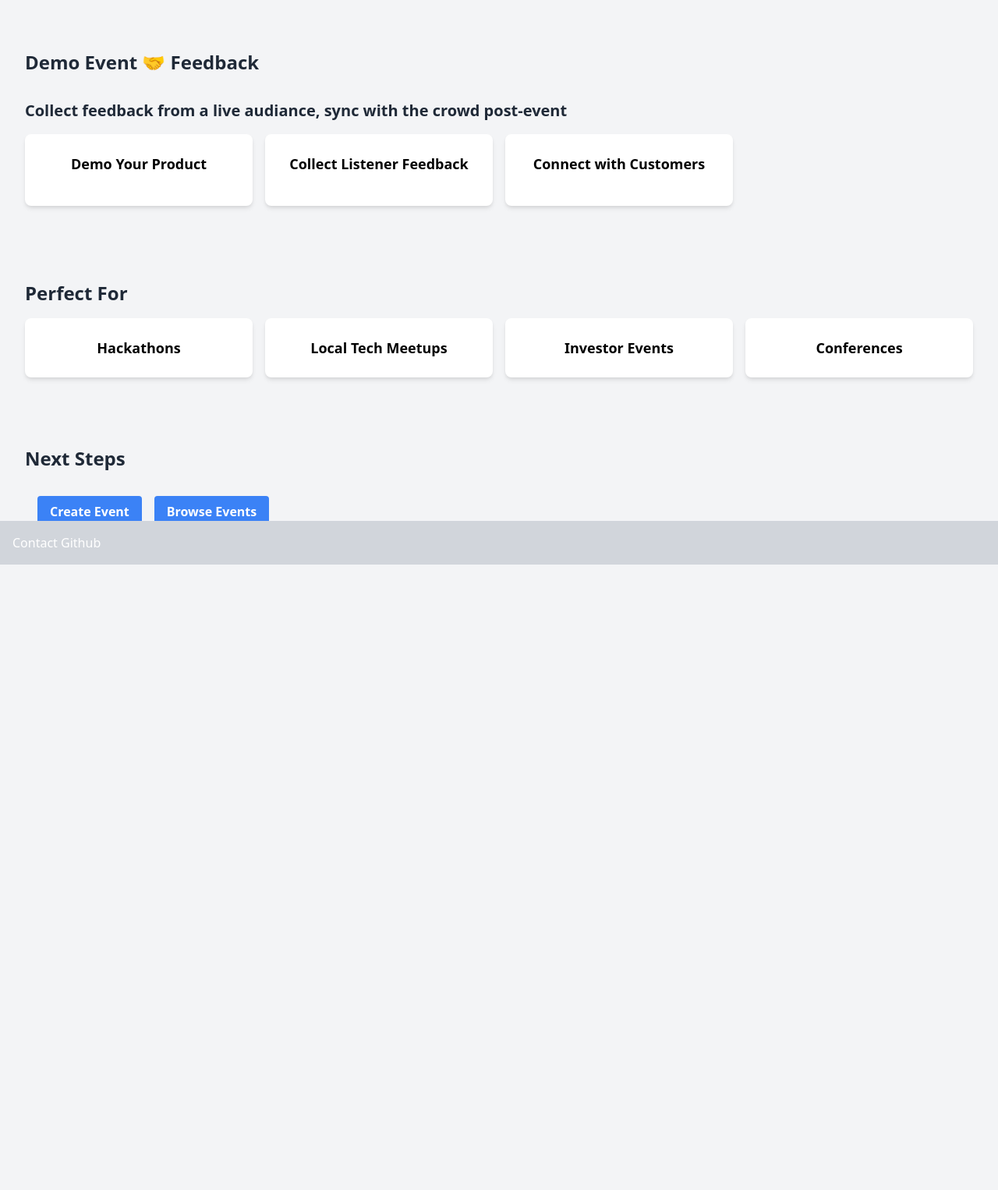
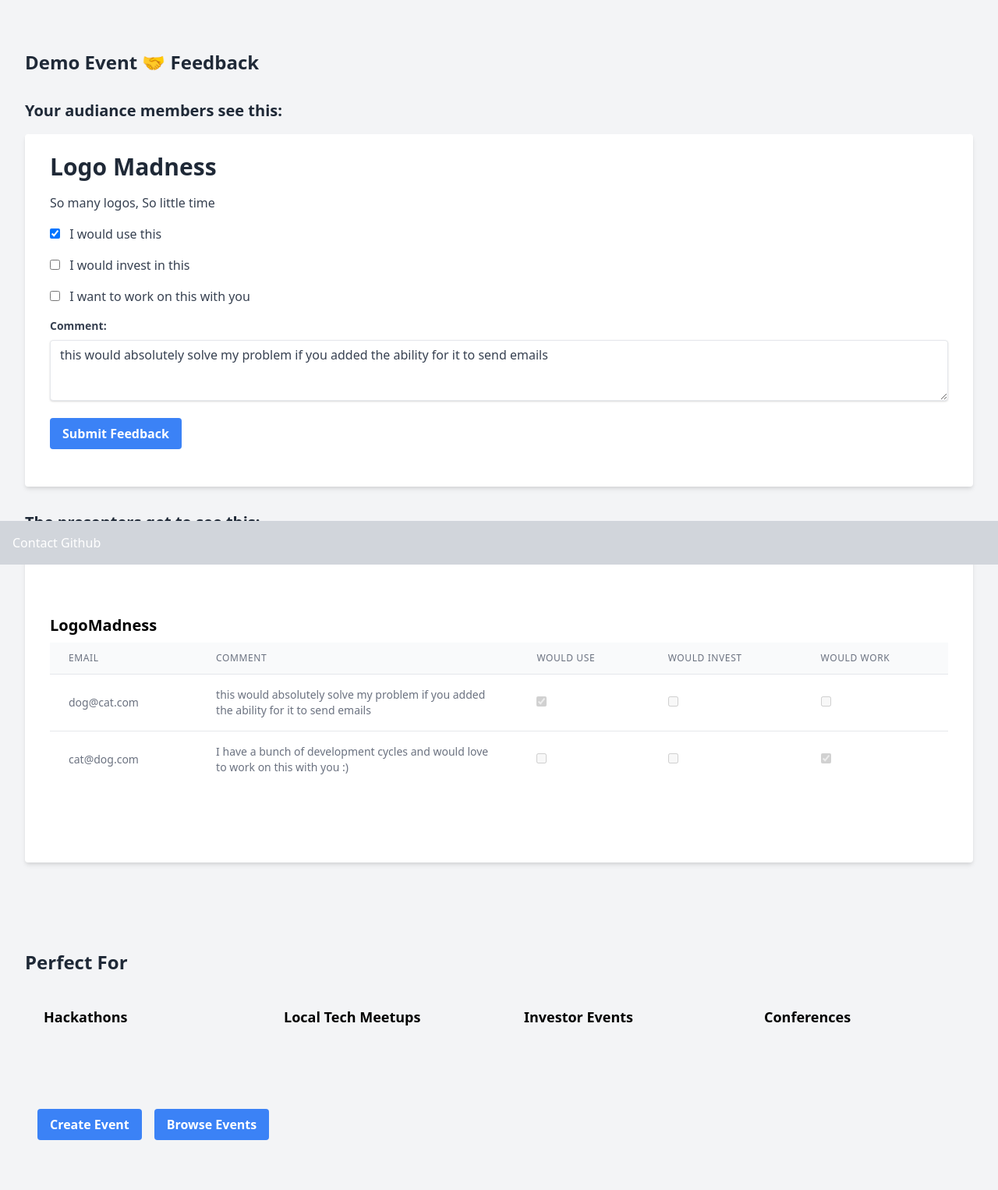
Before and after one commit to mmc102/gimmie_feedback, a FastAPI app: page / in a window 1280 px wide. Shown: the part 76-1602 px from the top of the page at 78% size. Before the commit the page ends 800 px from the top, so only its background shows below. Run offline with FastAPI, Linux system fonts and the light colour scheme.

Commit message:
rework landing page

```diff
--- a/main.py
+++ b/main.py
@@ -51,7 +51,7 @@ class Event(Base):
     time = Column(String, nullable=False)
     private = Column(Boolean, nullable=False)
     password = Column(String, nullable=True)
-    location = Column(String,nullable=False)
+    location = Column(String, nullable=False)
 
 
 class Presentation(Base):
@@ -150,7 +150,10 @@ async def submit_user(
 
 @app.get("/edit_event/")
 async def edit_event(
-        request: Request, event_id: str, message: str | None = None, session=Depends(get_session)
+        request: Request,
+        event_id: str,
+        message: str | None = None,
+        session=Depends(get_session),
 ):
 
     event_token = session.get("event")
@@ -165,16 +168,22 @@ async def edit_event(
     if event_token != event.password:
         return RedirectResponse(url=f"/event_unlock/?event_id={event_id}")
 
-    presentations_query = db.query(Presentation).filter(Presentation.event_id == event_id)
+    presentations_query = db.query(Presentation).filter(
+        Presentation.event_id == event_id
+    )
     presentations = [row for row in presentations_query] or None
     presentation_ids = [row.id for row in presentations_query] or None
 
     if presentation_ids:
         # TODO this code should not use names as keys as they are not constrained in the db
         assert presentations is not None
-        presentation_name_lookup =  {pres.id: pres.name for pres in presentations}
+        presentation_name_lookup = {pres.id: pres.name for pres in presentations}
 
-        feedback_query = db.query(Feedback, User.email_address).join(User, User.id == Feedback.user_id).filter(Feedback.presentation_id.in_(presentation_ids))
+        feedback_query = (
+            db.query(Feedback, User.email_address)
+            .join(User, User.id == Feedback.user_id)
+            .filter(Feedback.presentation_id.in_(presentation_ids))
+        )
         feedback = defaultdict(list)
         for row, email_address in feedback_query:
             row.email = email_address
@@ -208,8 +217,6 @@ async def event_unlock(
 ):
     db = SessionLocal()
 
-
-
     event = db.query(Event).filter(Event.id == event_id).one()
     presentations = db.query(Presentation).filter(Presentation.event_id == event_id)
     presentations = [row for row in presentations] or None
@@ -219,7 +226,6 @@ async def event_unlock(
 
         # set the token
         get_session(request)["event"] = hashed_password
-
 
         return RedirectResponse(
             url=f"/edit_event/?event_id={event_id}&m={hashed_password}"
@@ -242,19 +248,49 @@ async def event_unlock_get(
         {"request": request, "event": event},
     )
 
+
 @app.get("/")
 async def landing_page(request: Request):
+
+    dummy_presentation = {"name": "Logo Madness", "tagline": "So many logos, So  little time"}
+    dummy_feedback = {"comment": "this would absolutely solve my problem if you added the ability for it to send emails", "would_use": True, "would_invest": False, "would_work": False}
+
+    dummy_event_feedback = {
+        "LogoMadness": [
+            {
+                "email": "dog@cat.com",
+                "comment": "this would absolutely solve my problem if you added the ability for it to send emails",
+                "would_use": True,
+                "would_invest": False,
+                "would_work": False,
+            },
+            {
+                "email": "cat@dog.com",
+                "comment": "I have a bunch of development cycles and would love to work on this with you :) ",
+                "would_use": False,
+                "would_invest": False,
+                "would_work": True,
+            }
+        ]
+    }
+
     return templates.TemplateResponse(
         "landing_template.html",
         context={
             "request": request,
+            "existing_feedback": dummy_feedback,
+            "presentation": dummy_presentation,
+            "feedback": dummy_event_feedback,
         },
     )
 
 
 @app.get("/events/{event_id}")
 async def get_event(
-        request: Request, event_id: str, message: str | None = None, user=Depends(get_current_user)
+        request: Request,
+        event_id: str,
+        message: str | None = None,
+        user=Depends(get_current_user),
 ):
 
     db = SessionLocal()
@@ -281,13 +317,13 @@ async def make_about(request: Request):
         {"request": request},
     )
 
+
 @app.get("/contact/")
 async def make_contact(request: Request):
     return templates.TemplateResponse(
         "contact.html",
         {"request": request},
     )
-
 
 
 @app.get("/create_event/")
@@ -309,8 +345,6 @@ async def browse_events(request: Request):
     )
 
 
-
-
 @app.post("/create_event/")
 async def create_event(
         request: Request,
@@ -327,7 +361,14 @@ async def create_event(
     db = SessionLocal()
     hashed = hash_password(password)
 
-    event = Event(name=event_name, date=date, password=hashed, location=location, time=time, private=private)
+    event = Event(
+        name=event_name,
+        date=date,
+        password=hashed,
+        location=location,
+        time=time,
+        private=private,
+    )
 
     db.add(event)
     db.commit()
@@ -382,14 +423,16 @@ async def create_presentations(
             parsed_presentation_ids, names, emails, taglines, urls
     ):
 
-
         url = html.escape(url)
 
-        #gracefully handle an invalid id by just creating a new event
+        # gracefully handle an invalid id by just creating a new event
         presentation: Presentation | None = None
         if presentation_id is not None:
-            presentation = db.query(Presentation).filter(
-                Presentation.id == presentation_id).one_or_none()
+            presentation = (
+                db.query(Presentation)
+                .filter(Presentation.id == presentation_id)
+                .one_or_none()
+            )
 
         if presentation is not None:
             presentation.name = name
@@ -507,7 +550,7 @@ async def submit_feedback_form(
     )
 
 
-def hash_password(password: str | None)-> str | None:
+def hash_password(password: str | None) -> str | None:
     if password is None:
         return None
     return hashlib.sha256(password.strip().encode()).hexdigest()
@@ -529,12 +572,11 @@ def return_error_response(request, message: str):
     )
 
 
-def get_upcomming_events()->list[Event]:
-    '''return all events that are not private today that have a date of today or in the future'''
+def get_upcomming_events() -> list[Event]:
+    """return all events that are not private today that have a date of today or in the future"""
     db = SessionLocal()
     today = datetime.now().date()
     events = [row for row in db.query(Event).filter(~Event.private)]
-
 
     # this is truly pathetic
     without_old = []
--- a/templates/event_feedback.html
+++ b/templates/event_feedback.html
@@ -1,7 +1,6 @@
 
 {% block content %}
 <div class="container mx-auto py-8">
-    <h2 class="text-3xl font-bold text-gray-800 mb-4">Feedback</h2>
 
     {% for presentation_name, feedback_items in feedback.items() %}
 
--- /dev/null
+++ b/templates/feedback_component.html
@@ -0,0 +1,29 @@
+
+<div class="bg-white shadow-md rounded px-8 pt-6 pb-8 mb-4">
+    <h1 class="text-3xl font-bold text-gray-800 mb-4">{{ presentation.name }}</h1>
+    <p class="text-gray-700 mb-4">{{ presentation.tagline }}</p>
+    <div class="mb-4">
+        <input type="checkbox" id="wouldUse" name="would_use" value="true" class="mr-2" {% if existing_feedback and existing_feedback.would_use %} checked {% endif %}>
+        <label for="wouldUse" class="text-gray-700">I would use this</label>
+    </div>
+    <div class="mb-4">
+        <div class="mb-4">
+            <input type="checkbox" id="wouldInvest" name="would_invest" value="true" class="mr-2" {% if existing_feedback and existing_feedback.would_invest %} checked {% endif %}>
+            <label for="wouldInvest" class="text-gray-700">I would invest in this</label>
+        </div>
+        <div class="mb-4">
+            <input type="checkbox" id="wouldWork" name="would_work" value="true" class="mr-2" {% if existing_feedback and existing_feedback.would_work %} checked {% endif %}>
+            <label for="wouldWork" class="text-gray-700">I want to work on this with you</label>
+        </div>
+        <div class="mb-4">
+            <label for="comment" class="block text-gray-700 text-sm font-bold mb-2">Comment:</label>
+            <textarea id="comment" name="comment" rows="3" cols="30" class="shadow appearance-none border rounded w-full py-2 px-3 text-gray-700 leading-tight focus:outline-none focus:shadow-outline">{{ existing_feedback.comment }}</textarea>
+        </div>
+        <div class="flex items-center justify-between">
+            <button id="submitBtn" type="submit" class="bg-blue-500 hover:bg-blue-700 text-white font-bold py-2 px-4 rounded focus:outline-none focus:shadow-outline">Submit Feedback</button>
+        </div>
+
+    </div>
+
+
+</div>
--- a/templates/landing_template.html
+++ b/templates/landing_template.html
@@ -7,52 +7,52 @@
     <h3 class="text-2xl font-bold text-gray-800 mt-8 mb-4">
         Demo Event 🤝 Feedback
     </h3>
+
     <h3 class=" text-xl font-bold text-gray-800 mt-8 mb-4">
-        Collect feedback from a live audiance, sync with the crowd post-event
+        Your audiance members see this:
     </h3>
-    <div class="grid grid-cols-1 sm:grid-cols-2 lg:grid-cols-4 gap-4">
-        <!-- Demo Your Product -->
 
-        <div class="bg-white flex justify-center items-center rounded-lg shadow-md p-6">
 
-            <h4 class="font-bold text-lg mb-4">Demo Your Product</h4>
-        </div>
-        <!-- Receive Instant Feedback -->
+    {% include "feedback_component.html" %}
 
-        <div class="bg-white flex justify-center items-center rounded-lg shadow-md p-6">
-            <h4 class="font-bold text-lg mb-4">Collect Listener Feedback</h4>
-        </div>
-        <!-- Connect with Potential Customers -->
 
-        <div class="bg-white flex justify-center items-center rounded-lg shadow-md p-6">
-            <h4 class="font-bold text-lg mb-4">Connect with Customers</h4>
-        </div>
+
+    <h3 class=" text-xl font-bold text-gray-800 mt-8 mb-4">
+        The presenters get to see this:
+    </h3>
+
+    <div class="bg-white shadow-md rounded px-8 pt-6 pb-8 mb-4">
+        {% include "event_feedback.html" %}
+
     </div>
+
 </div>
 
 <div class="container mx-auto p-8">
     <h3 class="text-2xl font-bold text-gray-800 mt-8 mb-4">
         Perfect For
     </h3>
-    <div class="grid grid-cols-1 sm:grid-cols-2 lg:grid-cols-4 gap-4">
-        <div class="bg-white flex justify-center items-center rounded-lg shadow-md p-6">
+    <ul class="grid grid-cols-1 sm:grid-cols-2 lg:grid-cols-4 gap-4">
+        <li class="rounded-lg p-6">
             <h4 class="font-bold text-lg mb-0">Hackathons</h4>
-        </div>
-        <div class="bg-white flex justify-center items-center rounded-lg shadow-md p-6">
+        </li>
+        <li class="rounded-lg p-6">
             <h4 class="font-bold text-lg mb-0">Local Tech Meetups</h4>
-        </div>
-        <div class="bg-white flex justify-center items-center rounded-lg shadow-md p-6">
+        </li>
+
+        <li class="rounded-lg p-6">
             <h4 class="font-bold text-lg mb-0">Investor Events</h4>
-        </div>
-        <div class="bg-white flex justify-center items-center rounded-lg shadow-md p-6">
+        </li>
+
+        <li class="rounded-lg p-6">
             <h4 class="font-bold text-lg mb-0">Conferences</h4>
-        </div>
-    </div>
+        </li>
+    </ul>
+
 </div>
 
 
 <div class="container mx-auto p-8">
-    <h2 class="text-2xl font-bold text-gray-800 mb-4 pt-6">Next Steps</h2>
     <div class="flex flex-row p-4 space-x-4">
         <a href="/create_event" class="block max-w-sm bg-blue-500 hover:bg-blue-700 text-white font-bold py-2 px-4 rounded mb-4 text-center">Create Event</a>
 
```
Also changed, not shown: templates/feedback_form.html (+3 -30 lines).
